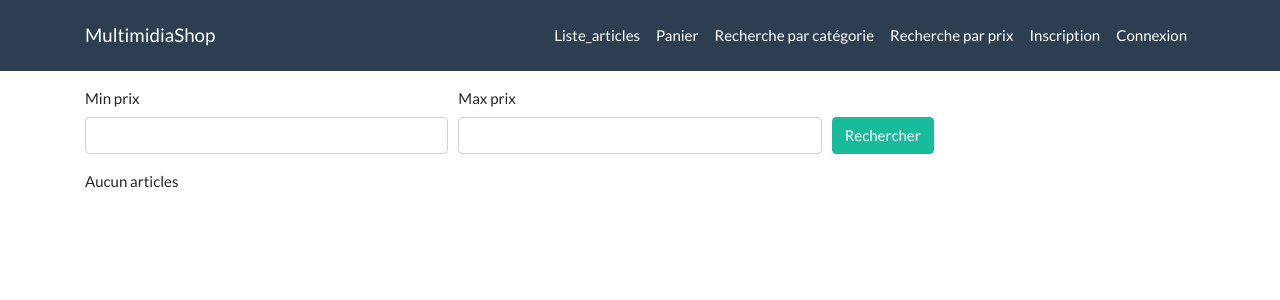
After one commit to kheffache-cherif/Projet-Symfony-Ecommerce, a Symfony app: template templates/articles/articlesParPrix.html.twig in a window 1280 px wide. The commit adds this page. Shown: the top 300 px of the page. Run offline with Twig, Linux system fonts and the light colour scheme; the template is opened without the code that fills it, so the values that code supplies are empty; form fields are guessed from the names that the template uses; some libraries are stand-ins or nearby versions.

Commit message:
ajout de la fonctionalité Recherche par prix

```diff
--- /dev/null
+++ b/templates/articles/articlesParPrix.html.twig
@@ -0,0 +1,52 @@
+{% extends 'base.html.twig' %}
+{% block title%} Liste des Articles par prix{% endblock %}
+
+{% block body %}
+{{ form_start(formPrixRech) }}
+
+<div class="form-row align-items-end" >
+ <div class="col">
+   {{ form_row(formPrixRech.minPrix) }}
+ </div>
+ <div class="col">
+   {{ form_row(formPrixRech.maxPrix) }}
+ </div>
+
+  <div class="col">
+   <div class="form-group">
+      <button type="submit" class="btn btn-success">Rechercher</button>
+    </div>
+ </div>
+</div>
+ {{ form_end(formPrixRech) }}
+
+ {% if articles %}
+    <table id="articles" class="table table-striped">
+      <thead>
+        <tr>
+          <th>Nom</th>
+          <th>Prix</th>
+          <th>Catégorie</th>
+          <th>Actions</th>
+        </tr>
+      </thead>
+      <tbody>
+        {% for article in articles %}
+          <tr>
+            <td>{{ article.nom }}</td>
+            <td>{{ article.prix }}</td>
+             <td>{{ article.categories.titre }}</td>
+           <td>
+              <a href="/article/{{ article.id }}" class="btn btn-dark">Détails</a>
+              <a href="/article/edit/{{ article.id }}" class="btn btn-dark">Modifier</a>
+              <a href="/article/delete/{{ article.id }}" class="btn btn-danger"
+              onclick="return confirm('Etes-vous sûr de supprimer cet article?');">Supprimer</a>
+            </td>
+          </tr>
+        {% endfor %}
+      </tbody>
+    </table>
+  {% else %}
+    <p>Aucun articles</p>
+  {% endif %}
+{% endblock %}
--- a/templates/base.html.twig
+++ b/templates/base.html.twig
@@ -36,6 +36,9 @@
                         <li class="nav-item">
                             <a href="{{ path('article_par_cat')}}" class="nav-link">Recherche par catégorie</a>
                         </li>
+                        <li class="nav-item">
+                            <a href="{{path('article_par_prix')}}" class="nav-link">Recherche par prix</a>
+                        </li>
 
                     {% if not app.user %}
                         <li class="nav-item">
```
Also changed, not shown: src/Controller/IndexController.php (+23 -3 lines), src/Entity/PrixRecherche.php (added, +33 -0 lines), src/Form/PrixRechercheType.php (added, +26 -0 lines), src/Repository/ArticlesRepository.php (+15 -0 lines).
